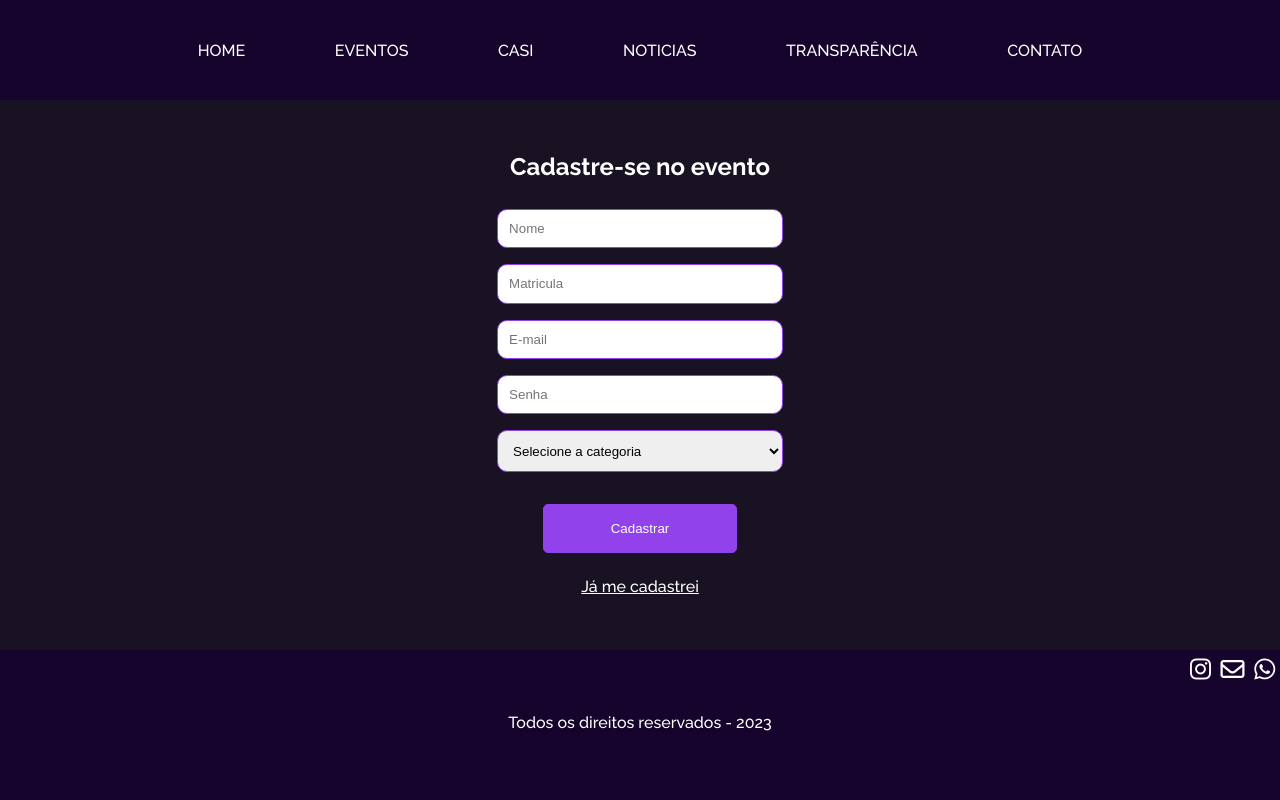
After one commit to lindaiely/sistema-casi, a PHP site: page /participar-evento.php in a window 1280 px wide. The commit adds this page. Run offline with PHP 8.4, Linux system fonts and the light colour scheme.

Commit message:
tela de cadastro no evento

```diff
--- a/css/style.css
+++ b/css/style.css
@@ -136,6 +136,47 @@ body, html{
     float: left;
     width: calc(100% / 2);
 }
+.participar-evento{
+    color: #fff;
+    display: flex;
+    align-items: center;
+    justify-content: center;
+    margin: 2rem;
+}
+.participar-evento h1{
+    text-align: center;
+}
+.participar-evento input, select{
+    padding: 0.7rem 6rem 0.7rem 0.7rem;
+    margin: 0.5rem 0;
+    border-radius: 10px;
+    outline: none;
+    border: 1px solid #9142EA;
+}
+.participar-evento select{
+    width: 100%;
+}
+#button-save{
+    color: #fff;
+    background-color: #9142EA;
+    padding: 1rem 4.2rem;
+    border-radius: 5px;
+    cursor: pointer;
+    margin: 1.5rem 0;
+}
+.center{
+    display: flex;
+    flex-direction: column;
+    align-items: center;
+    justify-content: center;
+}
+#c-login{
+    margin: 0;
+    color: #fff;
+}
+#c-login p{
+    margin: 0;
+}
 .rodape{
     grid-area: rodape;
     background-color: #17042C;
--- a/eventos.php
+++ b/eventos.php
@@ -3,10 +3,10 @@
 
 <div class="eventos">
     <h1>Participe dos nossos eventos</h1>
-    <div class="event" >
+    <div class="event">
         <img src="img/event1.png" id="img" alt="Evento X">
         <p>Lorem ipsum dolor sit amet consectetur adipisicing elit. Expedita aliquid consectetur tempora sed, impedit ea quibusdam odit, ipsa tempore atque culpa. Quaerat deleniti ex earum necessitatibus amet odio tenetur pariatur.</p>
-        <a href="">Participar do evento</a>
+        <a href="participar-evento.php">Participar do evento</a>
     </div>
 </div>
 
--- /dev/null
+++ b/participar-evento.php
@@ -0,0 +1,32 @@
+<?php require_once "components/topo.php" ?>
+
+<div class="participar-evento">
+    <form action="">
+        <h1>Cadastre-se no evento</h1>
+        <div class="form-label">
+            <input type="text" name="nome" id="nome" placeholder="Nome">
+        </div>
+        <div class="form-label">
+            <input type="text" name="matricula" id="matricula" placeholder="Matricula">
+        </div>
+        <div class="form-label">
+            <input type="text" name="email" id="email" placeholder="E-mail">
+        </div>
+        <div class="form-label">
+            <input type="password" name="senha" id="senha" placeholder="Senha">
+        </div>
+        <div class="form-label">
+            <select name="categoria" id="categoria">
+                <option value="">Selecione a categoria</option>
+                <option value=""></option>
+                <option value=""></option>
+            </select>
+        </div>
+        <div class="center">
+            <input type="submit" value="Cadastrar" id="button-save">
+            <a href="login.php" id="c-login"><p>Já me cadastrei</p></a>
+        </div>
+    </form>
+</div>
+
+<?php require_once "components/rodape.php" ?>
```
Also changed, not shown: login.php (added, +9 -0 lines).
